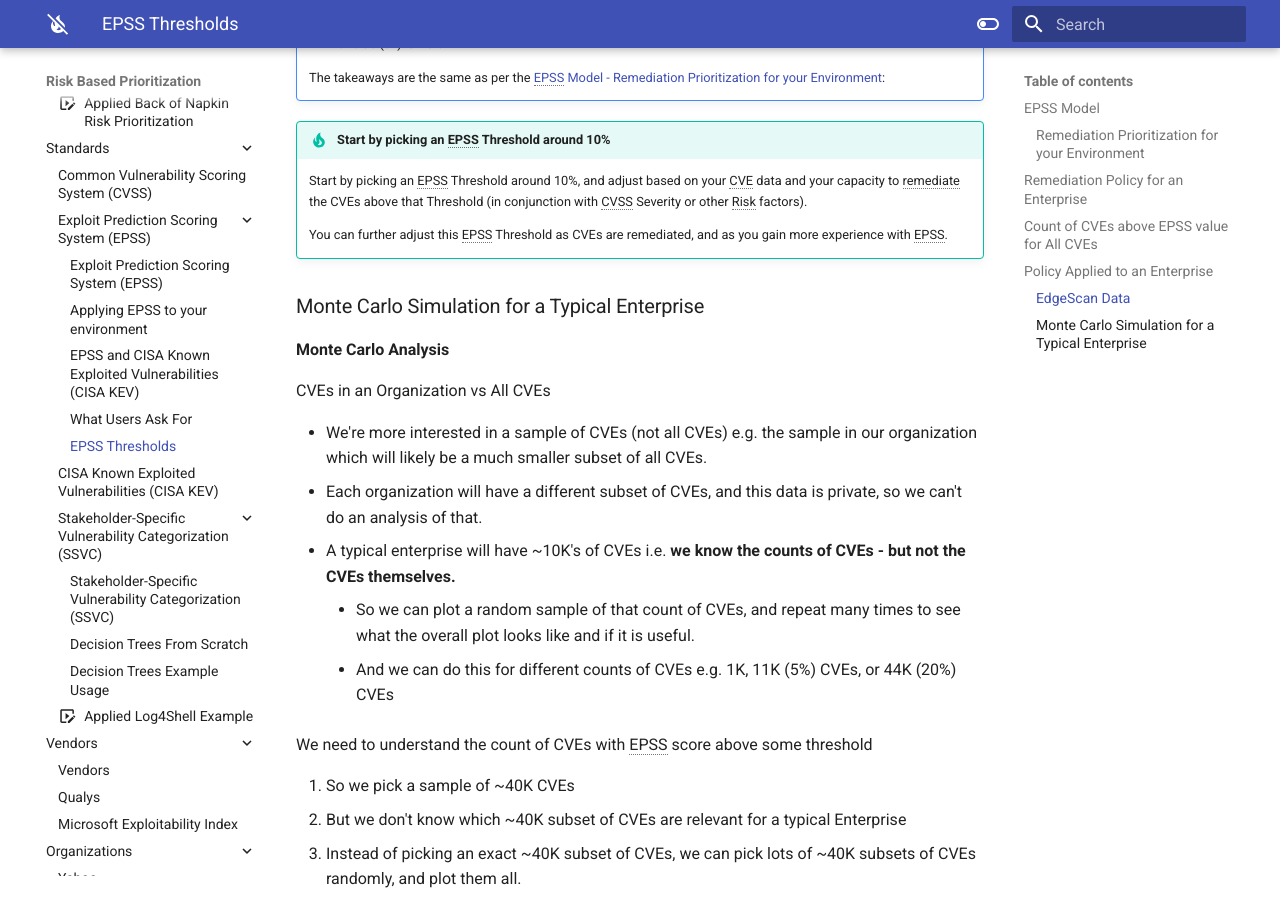
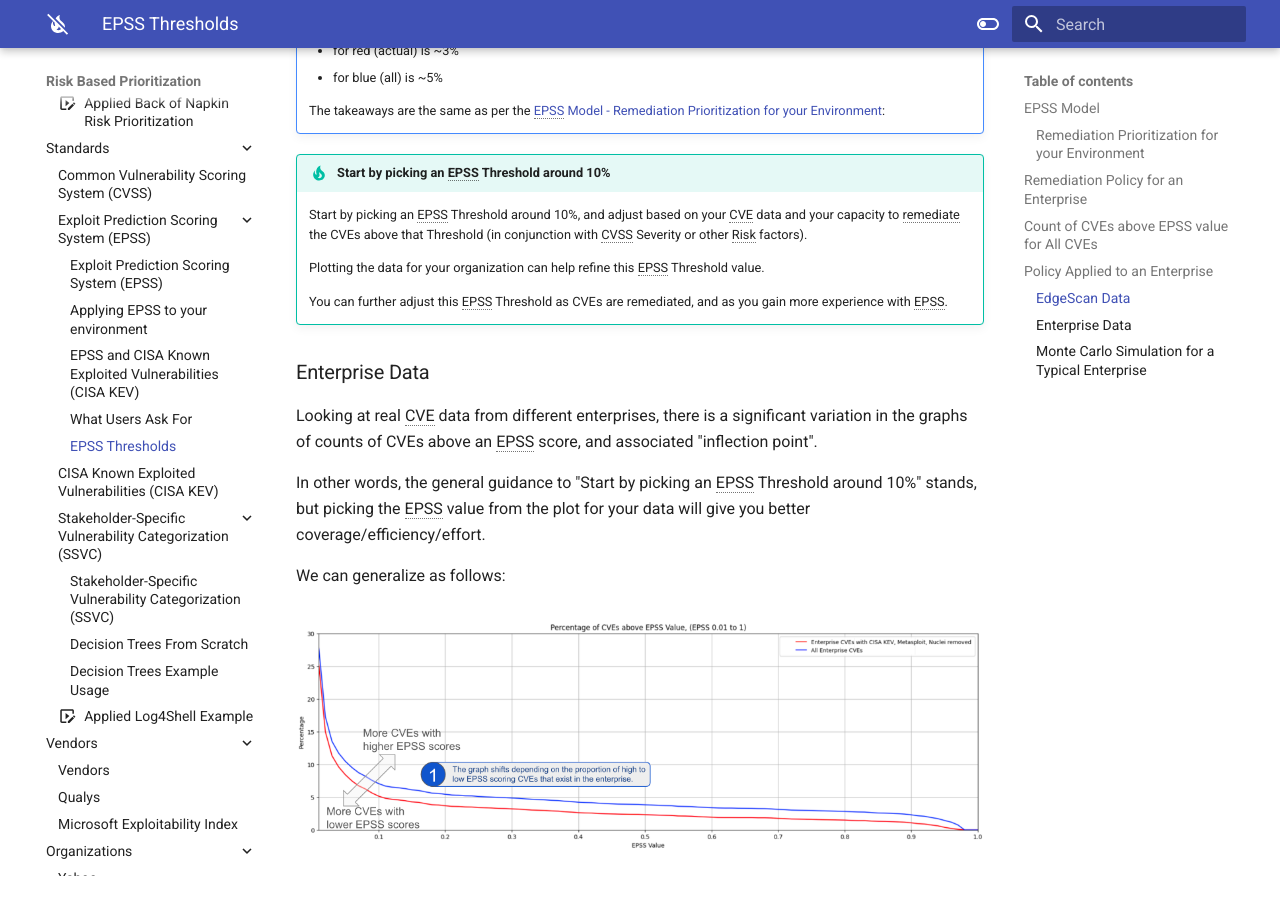
Before and after one commit to RiskBasedPrioritization/RiskBasedPrioritization.github.io, an MkDocs documentation site: the page built from docs/epss/EPSS_Thresholds.md, in a window 1280 px wide and 900 px high, scrolled down 6963 px. Built offline with MkDocs 1.6.1 and Material for MkDocs 9.7.7, drawn with Linux system fonts in a browser that asks for light colours; emoji names are drawn with the system emoji font; comment, search, counter and statistics services are not loaded; some of the changed text lies outside the part shown.

Commit message:
add epss shift plot

```diff
--- a/docs/epss/EPSS_Thresholds.md
+++ b/docs/epss/EPSS_Thresholds.md
@@ -176,10 +173,22 @@ Here we use [EdgeScan](../vendors/EdgeScan.md) detected CVEs as the representati
 
     The takeaways are the same as per the [EPSS Model - Remediation Prioritization for your Environment](#remediation-prioritization-for-your-environment):
 
-!!! tip "Start by picking an EPSS Threshold around 10%"
-    Start by picking an EPSS Threshold around 10%, and adjust based on your CVE data and your capacity to remediate the CVEs above that Threshold (in conjunction with CVSS Severity or other Risk factors).
+{!includes/epss_threshold.md!}
 
-    You can further adjust this EPSS Threshold as CVEs are remediated, and as you gain more experience with EPSS.
+### Enterprise Data
+
+Looking at real CVE data from different enterprises, there is a significant variation in the graphs of counts of CVEs above an EPSS score, and associated "inflection point".
+
+In other words, the general guidance to "Start by picking an EPSS Threshold around 10%" stands, but picking the EPSS value from the plot for your data will give you better coverage/efficiency/effort.
+
+We can generalize as follows:
+
+<figure markdown>
+  ![](../assets/images/epss_shift.png)
+  <figcaption></figcaption>
+</figure>
+
+
 
 ### Monte Carlo Simulation for a Typical Enterprise
 
--- /dev/null
+++ b/docs/includes/epss_threshold.md
@@ -0,0 +1,6 @@
+!!! tip "Start by picking an EPSS Threshold around 10%"
+    Start by picking an EPSS Threshold around 10%, and adjust based on your CVE data and your capacity to remediate the CVEs above that Threshold (in conjunction with CVSS Severity or other Risk factors).
+
+    Plotting the data for your organization can help refine this EPSS Threshold value.
+
+    You can further adjust this EPSS Threshold as CVEs are remediated, and as you gain more experience with EPSS.
```
Also changed, not shown: other parts of docs/epss/EPSS_Thresholds.md (+2 -10 lines), docs/introduction/contributors.md (+1 -0 lines), docs/assets/images/epss_shift.png (added).
